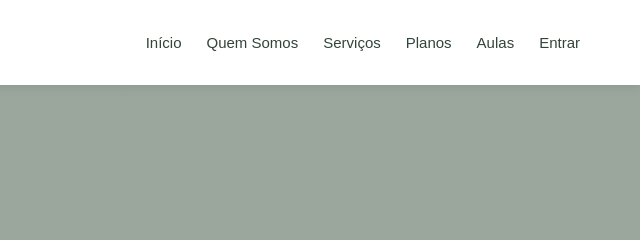
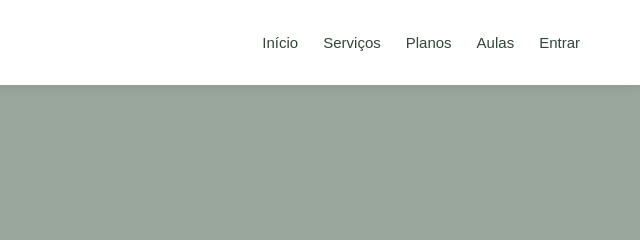
Before and after one commit to usertae/Jada---SPA, a plain HTML site: page sobre.html in a window 1280 px wide. Shown: the top 240 px of the page, 640-1280 px from the left. Drawn offline with Linux system fonts and the light colour scheme.

Commit message:
Update sobre.html

```diff
--- a/sobre.html
+++ b/sobre.html
@@ -22,7 +22,6 @@
 
             <ul>
                 <li><a href="index.html#inicio">Início</a></li>
-                <li><a href="index.html">Quem Somos</a></li>
                 <li><a href="index.html">Serviços</a></li>
                 <li><a href="index.html">Planos</a></li>
                 <li><a href="index.html#aulas">Aulas</a></li>
```
